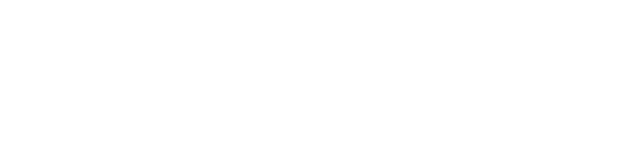
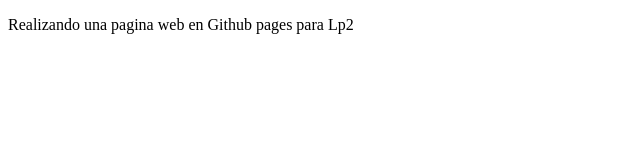
Before and after one commit to josuesqrt/josuesqrt.github.io, a plain HTML site: page index.html in a window 1280 px wide. Shown: the whole page, without its empty margins (0-640 px from the left). Drawn offline with Linux system fonts and the light colour scheme.

Commit message:
Agregando texto al webpages

```diff
--- a/index.html
+++ b/index.html
@@ -3,9 +3,10 @@
 <head>
     <meta charset="UTF-8">
     <meta name="viewport" content="width=device-width, initial-scale=1.0">
-    <title>Document</title>
+    <title>Manual-Github</title>
 </head>
 <body>
+    <p>Realizando una pagina web en Github pages para Lp2</p>
 
 </body>
 </html>
```
